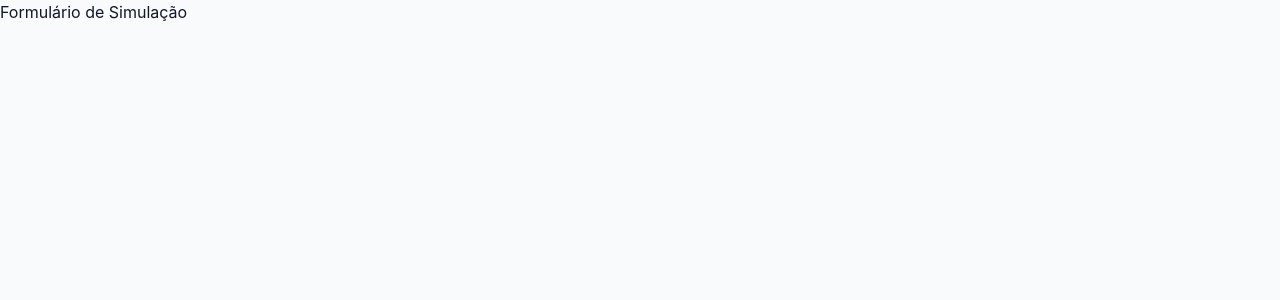
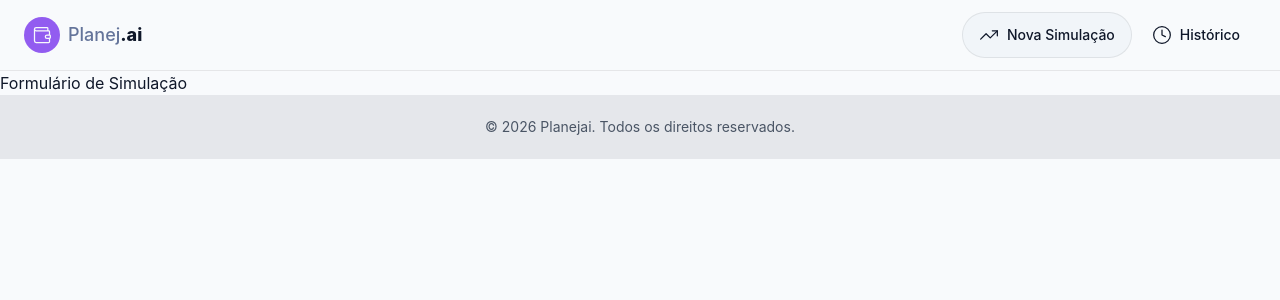
Before and after one commit to ivan-teotonio/planeja.ai, a React (Vite) app: page / in a window 1280 px wide. Shown: the top 300 px of the page. Built offline with nearby package versions, Linux system fonts and the light colour scheme.

Commit message:
feat(header) Adicionado o header do sistema

```diff
--- /dev/null
+++ b/src/components/layout/RootLayout.tsx
@@ -0,0 +1,14 @@
+import { Outlet } from 'react-router-dom'
+import { Footer } from '../shared/Footer'
+import { Header } from '../shared/Header'
+
+export function RootLayout() {
+  return (
+    <>
+      <Header />
+      {/* Outlet pega o conteúdo das rotas filhas e substitui este */}
+      <Outlet />
+      <Footer />
+    </>
+  )
+}
--- /dev/null
+++ b/src/components/shared/Footer.tsx
@@ -0,0 +1,10 @@
+export function Footer() {
+  return (
+    <footer className="flex h-16 w-full items-center justify-center bg-gray-200">
+      <p className="text-sm text-gray-600">
+        &copy; {new Date().getFullYear()} Planejai. Todos os direitos
+        reservados.
+      </p>
+    </footer>
+  )
+}
--- /dev/null
+++ b/src/components/shared/Header.tsx
@@ -0,0 +1,40 @@
+import { Clock, TrendingUp, Wallet } from 'lucide-react'
+import { useNavigate } from 'react-router-dom'
+import { Button } from './Button'
+export function Header() {
+  const navigate = useNavigate()
+
+  return (
+    <header className="border-(--border) border-b px-6 py-3">
+      <nav className="flex items-center justify-between">
+        {/* Logo */}
+        <div className="flex items-center gap-2">
+          <div className="bg-primary flex h-9 w-9 items-center justify-center rounded-full">
+            <Wallet size={20} className="text-primary-foreground" />
+          </div>
+          <span className="text-lg">
+            <span className="text-muted-foreground font-medium">Planej</span>
+            <span className="font-extrabold">.ai</span>
+          </span>
+        </div>
+        {/* Actions buttons */}
+        <div className="flex items-center gap-1">
+          <Button
+            variant="secondary"
+            icon={TrendingUp}
+            onClick={() => void navigate('/')}
+          >
+            <span className="hidden sm:inline">Nova Simulação</span>
+          </Button>
+          <Button
+            variant="ghost"
+            icon={Clock}
+            onClick={() => void navigate('/historico')}
+          >
+            <span className="hidden sm:inline">Histórico</span>
+          </Button>
+        </div>
+      </nav>
+    </header>
+  )
+}
--- a/src/router.tsx
+++ b/src/router.tsx
@@ -1,7 +1,9 @@
 import { createBrowserRouter } from 'react-router-dom'
+import { RootLayout } from './components/layout/RootLayout'
 
 export const router = createBrowserRouter([
   {
+    element: <RootLayout />,
     children: [
       {
         path: '/',
```
